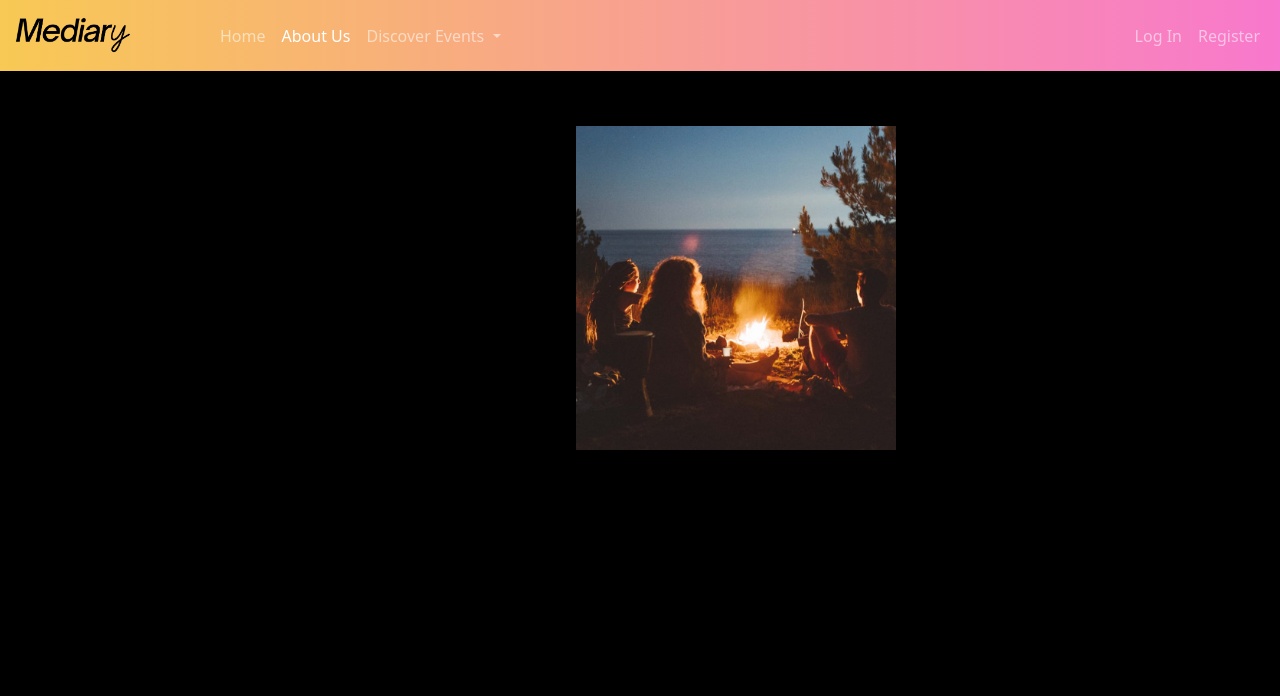
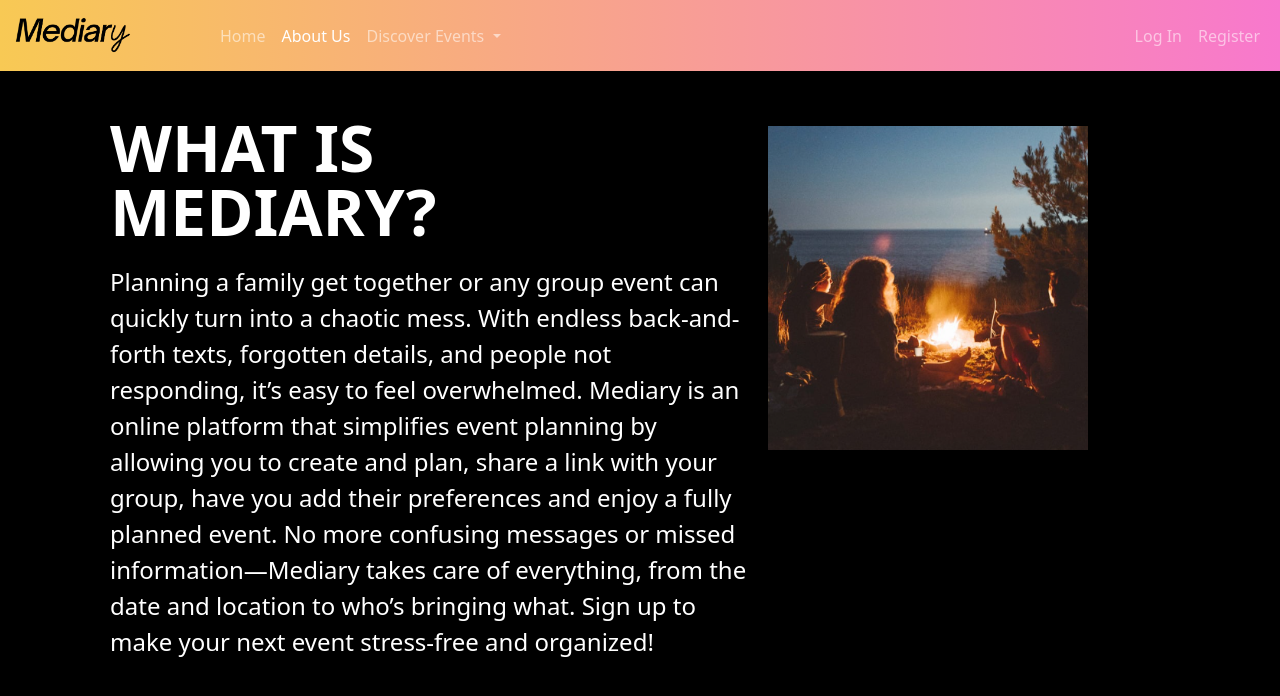
Before and after one commit to cunecoder/mediary, a Django app: page /aboutus/ in a window 1280 px wide. Shown: the top 696 px of the page. Run offline with Django 5.2, Linux system fonts and the light colour scheme.

Commit message:
Updated About Us page, fixed dup logo on login

```diff
--- a/mediary/templates/mediary/about_us.html
+++ b/mediary/templates/mediary/about_us.html
@@ -8,12 +8,39 @@
         }
     </style>
 </head>
+
 <style>
     body {
         background-image: url("{% static 'images/mediaryfire.png' %}");
         background-size: 25%;
         background-repeat: no-repeat;
-        background-position: 60% -50%;
+        background-position: 80% -50%;
+    }
+    .text-section {
+        position: absolute;
+        left: 110px;
+        top: 20px;
+        color: #fff;
+        max-width: 50%;
+    }
+    .text-section h1 {
+        font-size: 4em;
+        font-weight: bold;
+        margin: 0 0 20px 0;
+        line-height: 1;
+    }
+    .text-section p {
+        font-size: 1.499999999999999999999999999999999999em;
+        line-height: 1.5;
+        justify-content: center;
+        align-items: center;
     }
 </style>
+<div class="text-section">
+    <br><br><br><br>
+    <h1>WHAT IS<br>MEDIARY?</h1>
+    <p>
+        Planning a family get together or any group event can quickly turn into a chaotic mess. With endless back-and-forth texts, forgotten details, and people not responding, it’s easy to feel overwhelmed. Mediary is an online platform that simplifies event planning by allowing you to create and plan, share a link with your group, have you add their preferences and enjoy a fully planned event. No more confusing messages or missed information—Mediary takes care of everything, from the date and location to who’s bringing what. Sign up to make your next event stress-free and organized!
+    </p>
+</div>
 {% endblock content %}
--- a/mediary/templates/mediary/login.html
+++ b/mediary/templates/mediary/login.html
@@ -8,9 +8,6 @@
 <link rel="stylesheet" href="https://cdnjs.cloudflare.com/ajax/libs/animate.css/4.1.1/animate.min.css"/>
 
 <div class="container mt-5 position-relative">
-    <div class="background-images">
-        <img src="{% static 'images/image7.png' %}" class="image" alt="Decorative Image 1">
-    </div>
     <h1 class="display-4 text-center mb-5 animate__animated animate__fadeIn text-white">Log In</h1>
 
     <div class="row justify-content-center">
```
